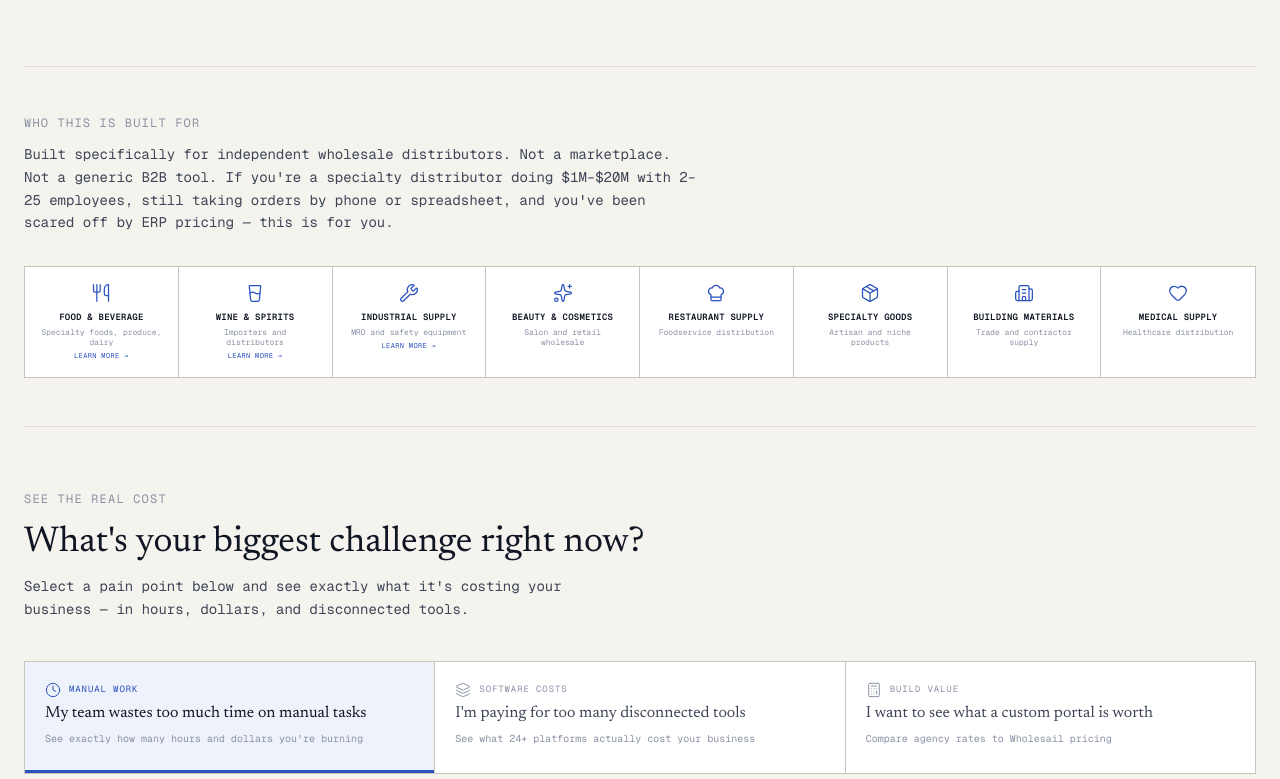
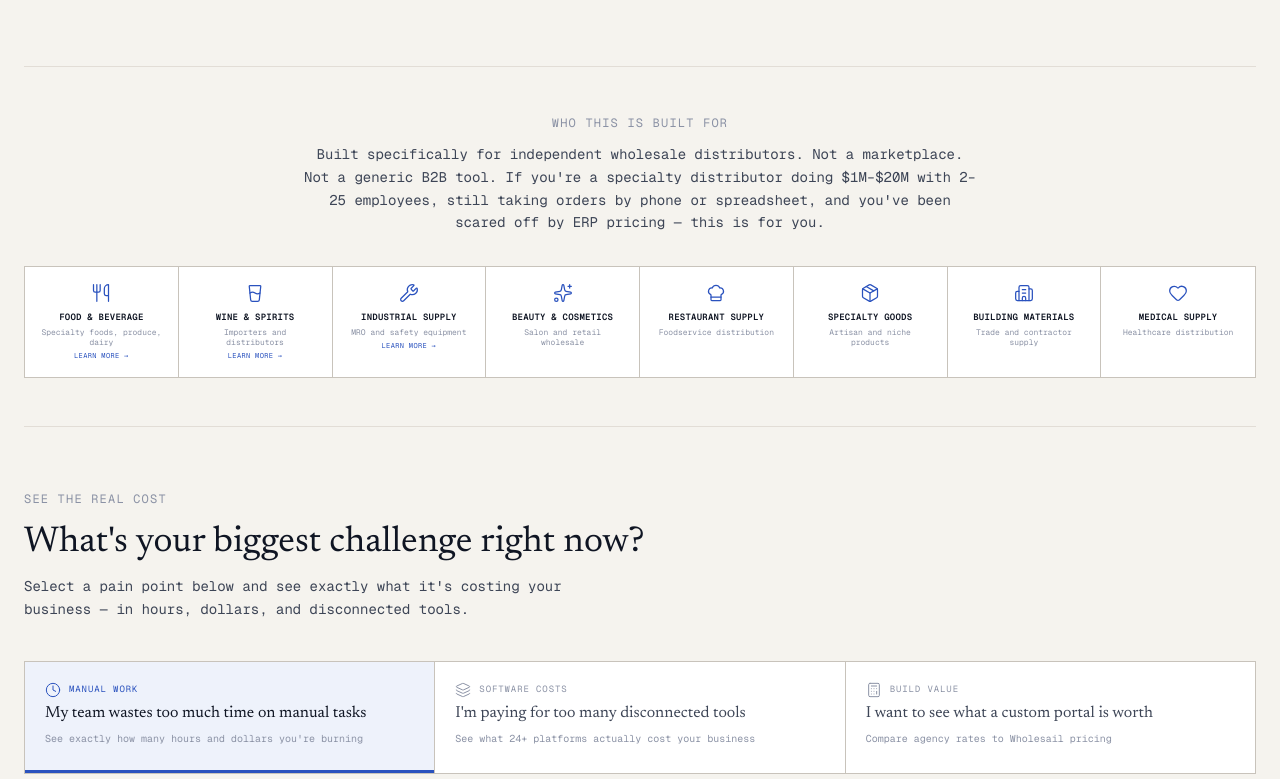
Before and after one commit to adamwolfe2/wholesail, a Next.js app: page / in a window 1280 px wide. Shown: the part 4141-4920 px from the top of the page. Built offline with nearby package versions, Linux system fonts and the light colour scheme; no server answers.

Commit message:
Center "Who this is built for" and "Also Included" section headers
Co-Authored-By: Claude Opus 4.6 <noreply@anthropic.com>

```diff
--- a/app/page.tsx
+++ b/app/page.tsx
@@ -902,7 +902,7 @@ export default function WholesailPage() {
 
       {/* ── Industries We Serve ──────────────────────────────────── */}
       <section className="py-12" style={{ borderTop: "1px solid var(--border)" }}>
-        <div className="mb-8">
+        <div className="mb-8 text-center">
           <span
             className="font-mono text-xs uppercase tracking-widest mb-3 block"
             style={{ color: "var(--text-muted)" }}
@@ -910,7 +910,7 @@ export default function WholesailPage() {
             Who this is built for
           </span>
           <p
-            className="font-mono text-sm max-w-2xl leading-relaxed"
+            className="font-mono text-sm max-w-2xl leading-relaxed mx-auto"
             style={{ color: "var(--text-body)" }}
           >
             Built specifically for independent wholesale distributors. Not a marketplace. Not a generic B2B tool.
@@ -1550,7 +1550,7 @@ export default function WholesailPage() {
 
       {/* ── Additional Features Icons ────────────────────────────── */}
       <section className="py-16" style={{ borderTop: "1px solid var(--border)" }}>
-        <div className="mb-10">
+        <div className="mb-10 text-center">
           <span
             className="font-mono text-xs uppercase tracking-widest mb-4 block"
             style={{ color: "var(--text-muted)" }}
```
